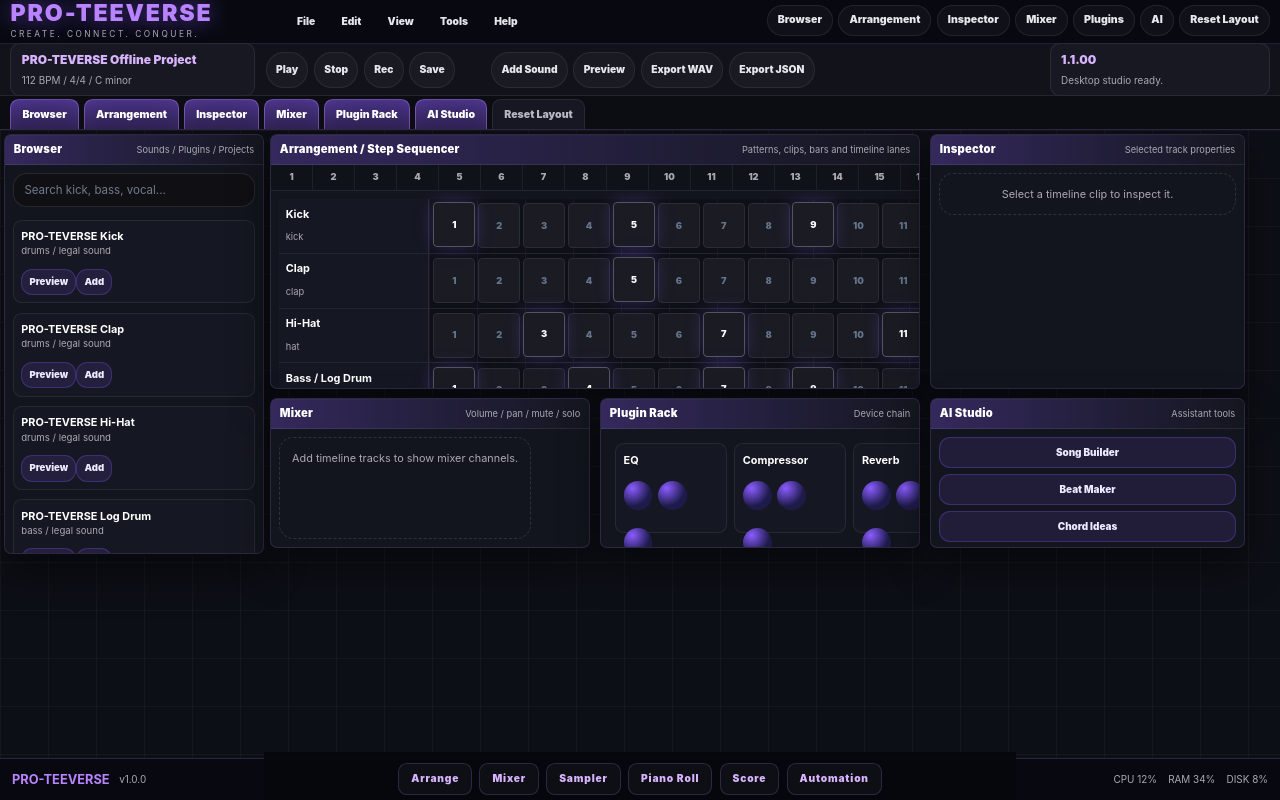
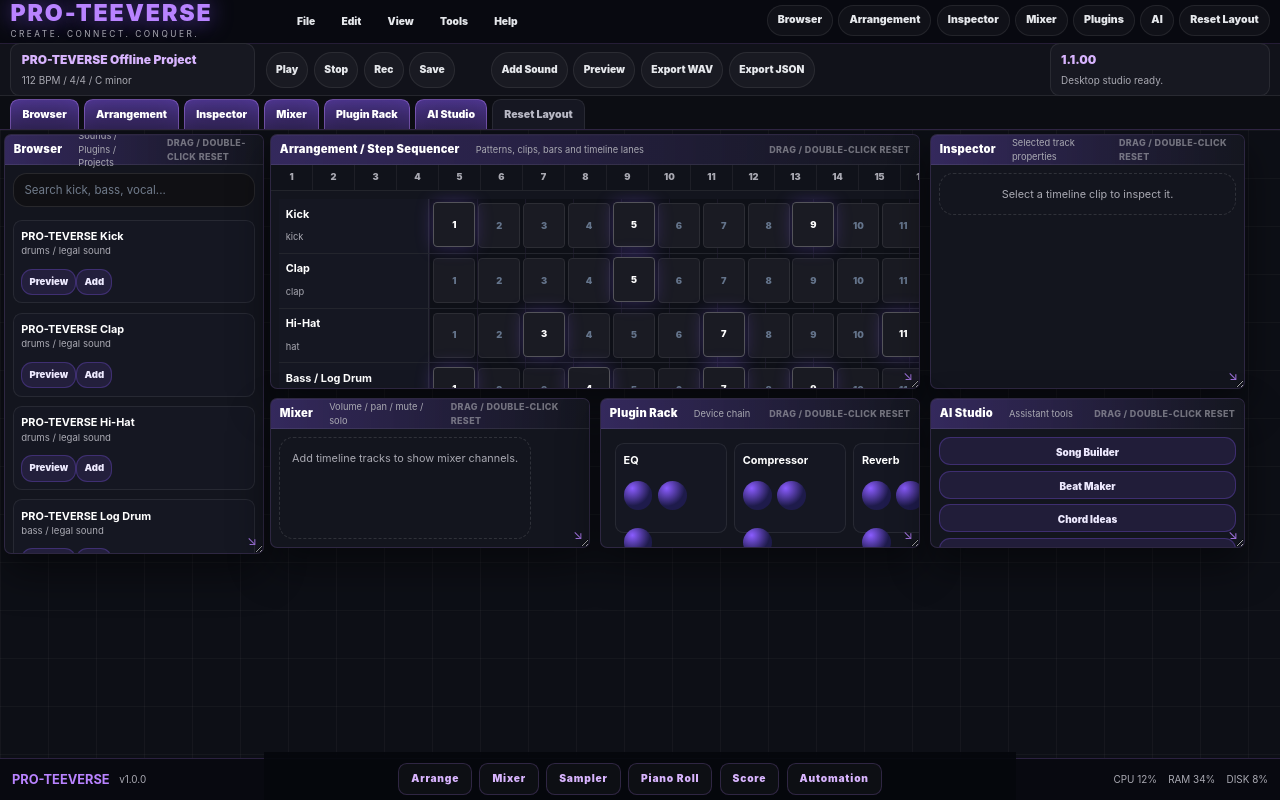
Before and after one commit to Derrick121K/PRO-TEVERSE, a Next.js app: page /studio in a window 1280 px wide. Built offline with nearby package versions, Linux system fonts and the light colour scheme.

Commit message:
add resizable scrollable movable daw windows

```diff
--- a/app/globals.css
+++ b/app/globals.css
@@ -3033,3 +3033,93 @@ body {
     flex: 0 0 auto !important;
   }
 }
+/* PRO-TEEVERSE MOVABLE WINDOW RESET RESIZE SCROLL V1 */
+.pro-daw-window-layer {
+  overflow: auto !important;
+  scrollbar-width: thin !important;
+  scrollbar-color: rgba(185, 131, 255, 0.65) rgba(8, 9, 16, 0.9) !important;
+}
+
+.pro-daw-window-layer::-webkit-scrollbar,
+.pro-daw-window-body::-webkit-scrollbar,
+.pro-daw-arrangement-body::-webkit-scrollbar,
+.pro-daw-mixer-body::-webkit-scrollbar,
+.pro-daw-device-row::-webkit-scrollbar {
+  width: 9px !important;
+  height: 9px !important;
+}
+
+.pro-daw-window-layer::-webkit-scrollbar-track,
+.pro-daw-window-body::-webkit-scrollbar-track,
+.pro-daw-arrangement-body::-webkit-scrollbar-track,
+.pro-daw-mixer-body::-webkit-scrollbar-track,
+.pro-daw-device-row::-webkit-scrollbar-track {
+  background: rgba(8, 9, 16, 0.9) !important;
+}
+
+.pro-daw-window-layer::-webkit-scrollbar-thumb,
+.pro-daw-window-body::-webkit-scrollbar-thumb,
+.pro-daw-arrangement-body::-webkit-scrollbar-thumb,
+.pro-daw-mixer-body::-webkit-scrollbar-thumb,
+.pro-daw-device-row::-webkit-scrollbar-thumb {
+  background: linear-gradient(180deg, rgba(185, 131, 255, 0.75), rgba(138, 92, 255, 0.55)) !important;
+  border-radius: 999px !important;
+}
+
+.pro-daw-window {
+  resize: both !important;
+  overflow: auto !important;
+  min-width: 230px !important;
+  min-height: 130px !important;
+  max-width: calc(100vw - 18px) !important;
+  max-height: calc(100vh - 150px) !important;
+}
+
+.pro-daw-window::after {
+  content: "↘" !important;
+  position: absolute !important;
+  right: 6px !important;
+  bottom: 3px !important;
+  z-index: 20 !important;
+  color: rgba(185, 131, 255, 0.85) !important;
+  font-size: 0.8rem !important;
+  pointer-events: none !important;
+}
+
+.pro-daw-window-title {
+  position: sticky !important;
+  top: 0 !important;
+  z-index: 30 !important;
+}
+
+.pro-daw-window-title::after {
+  content: "drag / double-click reset" !important;
+  margin-left: auto !important;
+  color: rgba(169, 169, 178, 0.62) !important;
+  font-size: 0.56rem !important;
+  font-weight: 800 !important;
+  text-transform: uppercase !important;
+  letter-spacing: 0.04em !important;
+}
+
+.pro-daw-window-body,
+.pro-daw-arrangement-body,
+.pro-daw-mixer-body,
+.pro-daw-device-row,
+.pro-daw-ai-grid {
+  overflow: auto !important;
+  min-height: 0 !important;
+}
+
+.pro-daw-arrangement-window {
+  min-width: 520px !important;
+  min-height: 220px !important;
+}
+
+.pro-daw-tab-dock button {
+  cursor: pointer !important;
+}
+
+.pro-daw-tab-dock button::after {
+  content: "" !important;
+}
--- a/app/studio/page.tsx
+++ b/app/studio/page.tsx
@@ -1029,6 +1029,38 @@ if (previewAudioRef.current) {
     setDesktopStatus("Desktop layout reset.")
   }
 
+  function getDesktopWindowDefaults(): Record<string, DesktopWindowState> {
+    return {
+      browser: { x: 4, y: 4, width: 260, height: 420, visible: true, z: 10 },
+      arrangement: { x: 270, y: 4, width: 650, height: 255, visible: true, z: 11 },
+      inspector: { x: 930, y: 4, width: 315, height: 255, visible: true, z: 12 },
+      mixer: { x: 270, y: 268, width: 320, height: 150, visible: true, z: 13 },
+      plugins: { x: 600, y: 268, width: 320, height: 150, visible: true, z: 14 },
+      ai: { x: 930, y: 268, width: 315, height: 150, visible: true, z: 15 },
+    }
+  }
+
+  function resetDesktopWindow(windowId: string) {
+    const target = getDesktopWindowDefaults()[windowId]
+    if (!target) return
+
+    setDesktopZ((current) => {
+      const nextZ = current + 1
+
+      setDesktopWindows((windows) => ({
+        ...windows,
+        [windowId]: {
+          ...target,
+          visible: true,
+          z: nextZ,
+        },
+      }))
+
+      return nextZ
+    })
+
+    setDesktopStatus(`${windowId.charAt(0).toUpperCase()}${windowId.slice(1)} window reset.`)
+  }
   function beginDesktopDrag(windowId: string, clientX: number, clientY: number) {
     const target = desktopWindows[windowId]
     if (!target) return
@@ -1046,8 +1078,22 @@ if (previewAudioRef.current) {
   function dragDesktopWindow(clientX: number, clientY: number) {
     if (!desktopDrag) return
 
-    const nextX = Math.max(0, desktopDrag.originX + clientX - desktopDrag.startX)
-    const nextY = Math.max(112, desktopDrag.originY + clientY - desktopDrag.startY)
+    const target = desktopWindows[desktopDrag.windowId]
+    if (!target) return
+
+    const safeBottomDock = 48
+    const maxX = Math.max(0, window.innerWidth - target.width)
+    const maxY = Math.max(0, window.innerHeight - target.height - safeBottomDock)
+
+    const nextX = Math.min(
+      maxX,
+      Math.max(0, desktopDrag.originX + clientX - desktopDrag.startX),
+    )
+
+    const nextY = Math.min(
+      maxY,
+      Math.max(0, desktopDrag.originY + clientY - desktopDrag.startY),
+    )
 
     setDesktopWindows((windows) => ({
       ...windows,
@@ -1058,7 +1104,6 @@ if (previewAudioRef.current) {
       },
     }))
   }
-
   function stopDesktopDrag() {
     setDesktopDrag(null)
   }
@@ -1291,7 +1336,8 @@ if (previewAudioRef.current) {
               ["plugins", "Plugins"],
               ["ai", "AI"],
             ].map(([id, label]) => (
-              <button key={id} onClick={() => toggleDesktopWindow(id)}>
+              <button key={id} onClick={() => toggleDesktopWindow(id)}
+              onDoubleClick={() => resetDesktopWindow(id)}>
                 {label}
               </button>
             ))}
@@ -1339,6 +1385,7 @@ if (previewAudioRef.current) {
               key={id}
               className={desktopWindows[id]?.visible ? "active" : ""}
               onClick={() => toggleDesktopWindow(id)}
+              onDoubleClick={() => resetDesktopWindow(id)}
             >
               {label}
             </button>
@@ -1379,6 +1426,7 @@ if (previewAudioRef.current) {
               <div
                 className="pro-daw-window-title"
                 onMouseDown={(event) => beginDesktopDrag("browser", event.clientX, event.clientY)}
+                onDoubleClick={() => resetDesktopWindow("browser")}
               >
                 <strong>Browser</strong>
                 <span>Sounds / Plugins / Projects</span>
@@ -1426,6 +1474,7 @@ if (previewAudioRef.current) {
               <div
                 className="pro-daw-window-title"
                 onMouseDown={(event) => beginDesktopDrag("arrangement", event.clientX, event.clientY)}
+                onDoubleClick={() => resetDesktopWindow("arrangement")}
               >
                 <strong>Arrangement / Step Sequencer</strong>
                 <span>Patterns, clips, bars and timeline lanes</span>
@@ -1505,6 +1554,7 @@ if (previewAudioRef.current) {
               <div
                 className="pro-daw-window-title"
                 onMouseDown={(event) => beginDesktopDrag("inspector", event.clientX, event.clientY)}
+                onDoubleClick={() => resetDesktopWindow("inspector")}
               >
                 <strong>Inspector</strong>
                 <span>Selected track properties</span>
@@ -1603,6 +1653,7 @@ if (previewAudioRef.current) {
               <div
                 className="pro-daw-window-title"
                 onMouseDown={(event) => beginDesktopDrag("mixer", event.clientX, event.clientY)}
+                onDoubleClick={() => resetDesktopWindow("mixer")}
               >
                 <strong>Mixer</strong>
                 <span>Volume / pan / mute / solo</span>
@@ -1665,6 +1716,7 @@ if (previewAudioRef.current) {
               <div
                 className="pro-daw-window-title"
                 onMouseDown={(event) => beginDesktopDrag("plugins", event.clientX, event.clientY)}
+                onDoubleClick={() => resetDesktopWindow("plugins")}
               >
                 <strong>Plugin Rack</strong>
                 <span>Device chain</span>
@@ -1698,6 +1750,7 @@ if (previewAudioRef.current) {
               <div
                 className="pro-daw-window-title"
                 onMouseDown={(event) => beginDesktopDrag("ai", event.clientX, event.clientY)}
+                onDoubleClick={() => resetDesktopWindow("ai")}
               >
                 <strong>AI Studio</strong>
                 <span>Assistant tools</span>
```
